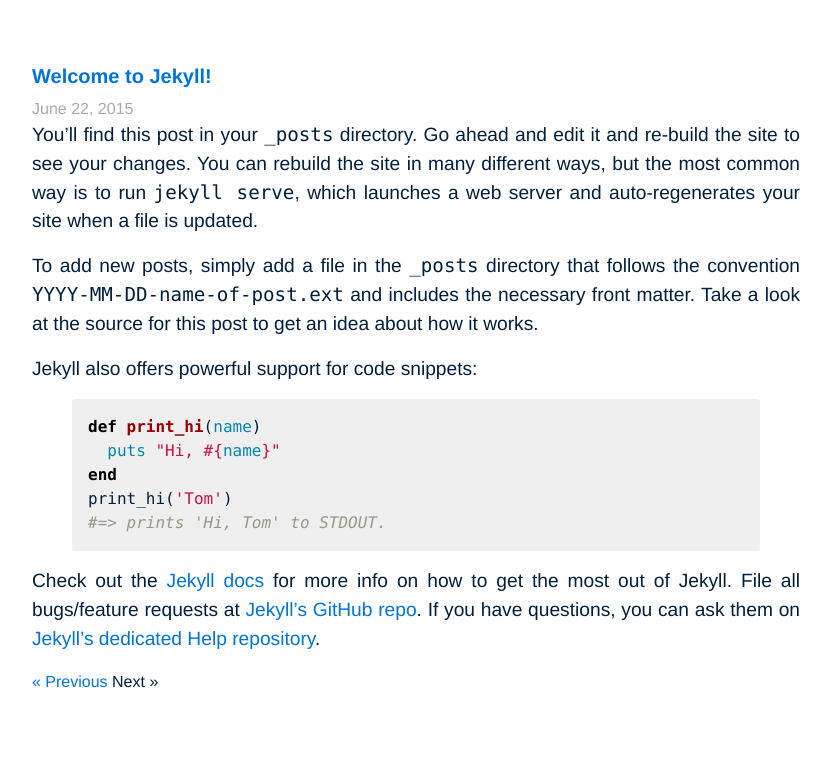
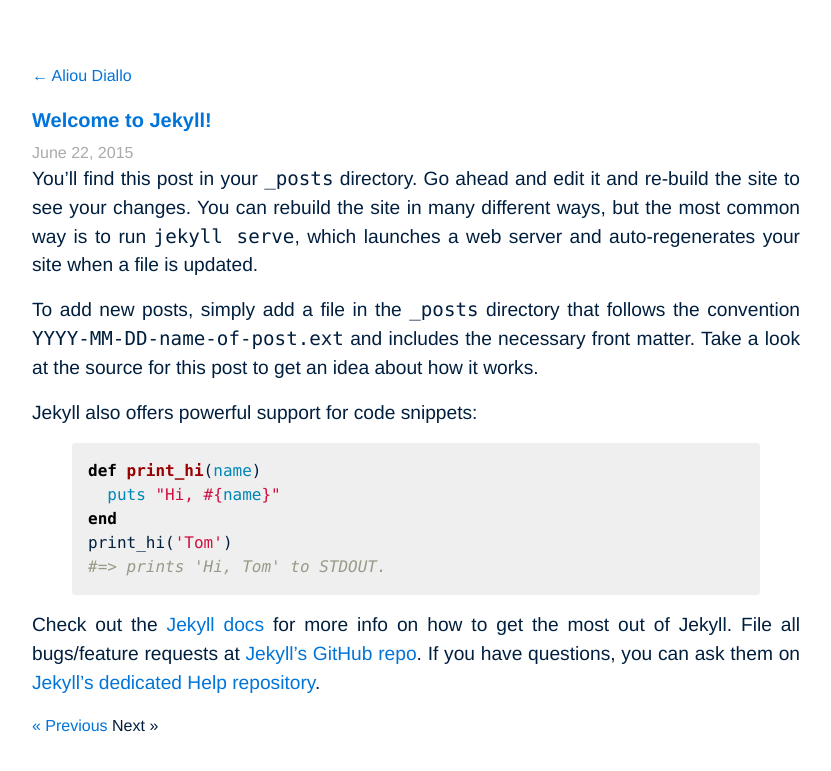
Before and after one commit to aliou/ace, a Jekyll site: the page built from _posts/2015-06-22-welcome-to-jekyll.markdown, in a window 1280 px wide. Shown: the top 771 px of the page, without its empty margins (32-863 px from the left). Built offline with Jekyll 4.4.1, drawn with Linux system fonts in a browser that asks for light colours; Markdown is read by kramdown in place of the engine named in the settings.

Commit message:
Add link back to the homepage.

```diff
--- a/_layouts/post.html
+++ b/_layouts/post.html
@@ -1,6 +1,8 @@
 ---
 layout: default
 ---
+
+<a href='{{ site.baseurl }}'>&larr; {{ site.title }}</a>
 
 <article class='justify'>
   <h2 class='h3 mb1'><a href='{{ page.url }}/'>{{ page.title }}</a></h2>
```
